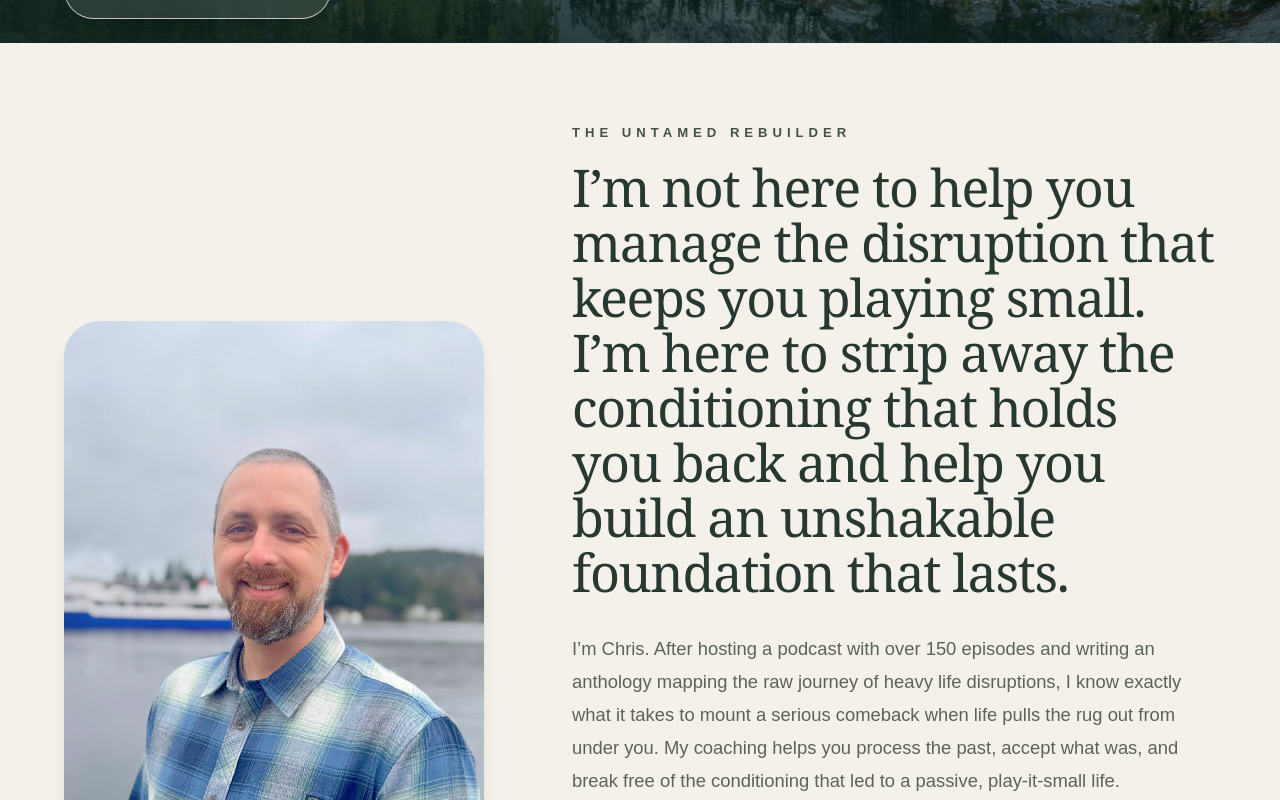
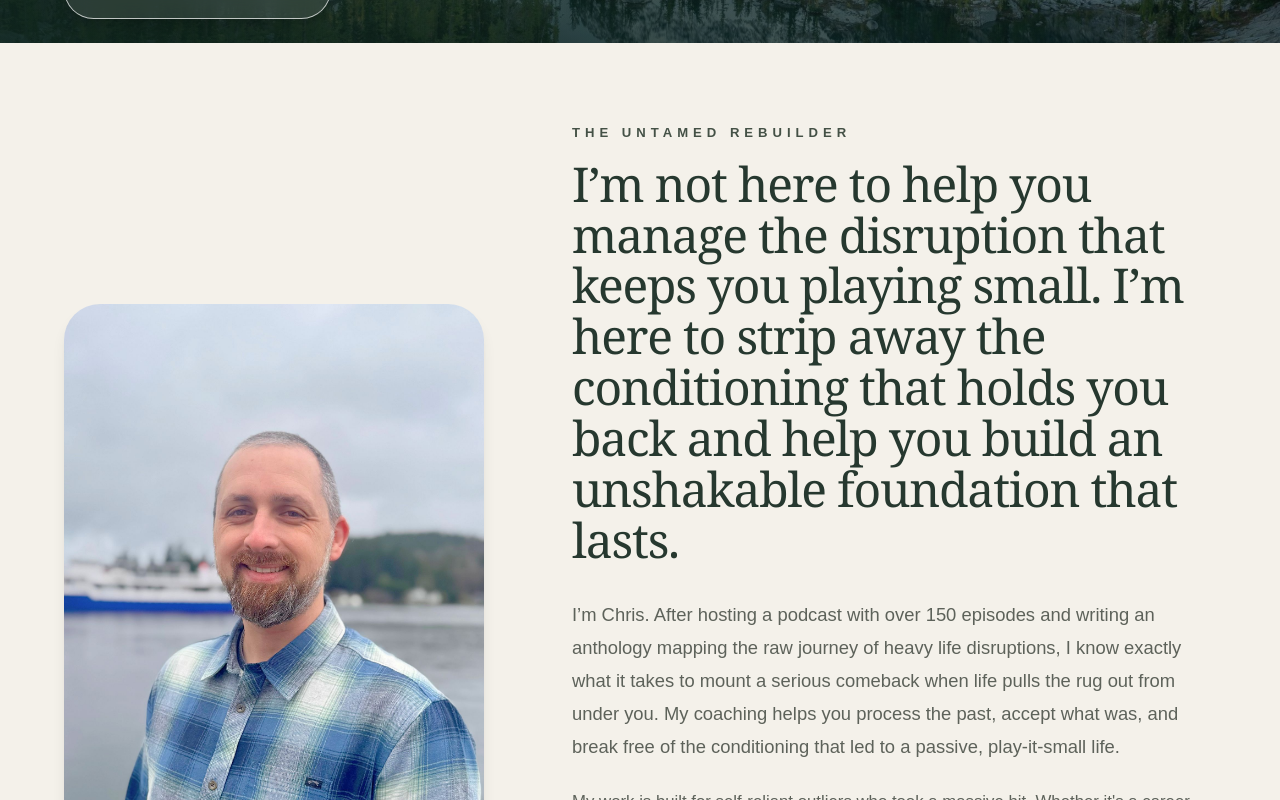
Before and after one commit to mybecomingpath/my-becoming-path, a Next.js app: page / in a window 1280 px wide. Shown: the part 437-1237 px from the top of the page. Built offline with nearby package versions, Linux system fonts and the light colour scheme.

Commit message:
Update page.tsx

```diff
--- a/app/page.tsx
+++ b/app/page.tsx
@@ -106,7 +106,7 @@ const menuItems = [
         THE UNTAMED REBUILDER
       </p>
 
-      <h2 className="font-serif text-[2.6rem] leading-[1.06] tracking-tight md:text-[3rem] lg:text-[3.25rem]">
+      <h2 className="font-serif text-[2.6rem] leading-[1.06] tracking-tight md:text-[3rem] lg:text-[3rem]">
         I’m not here to help you manage the disruption that keeps you playing
 small. I’m here to strip away the conditioning that holds you back
 and help you build an unshakable foundation that lasts.
```
